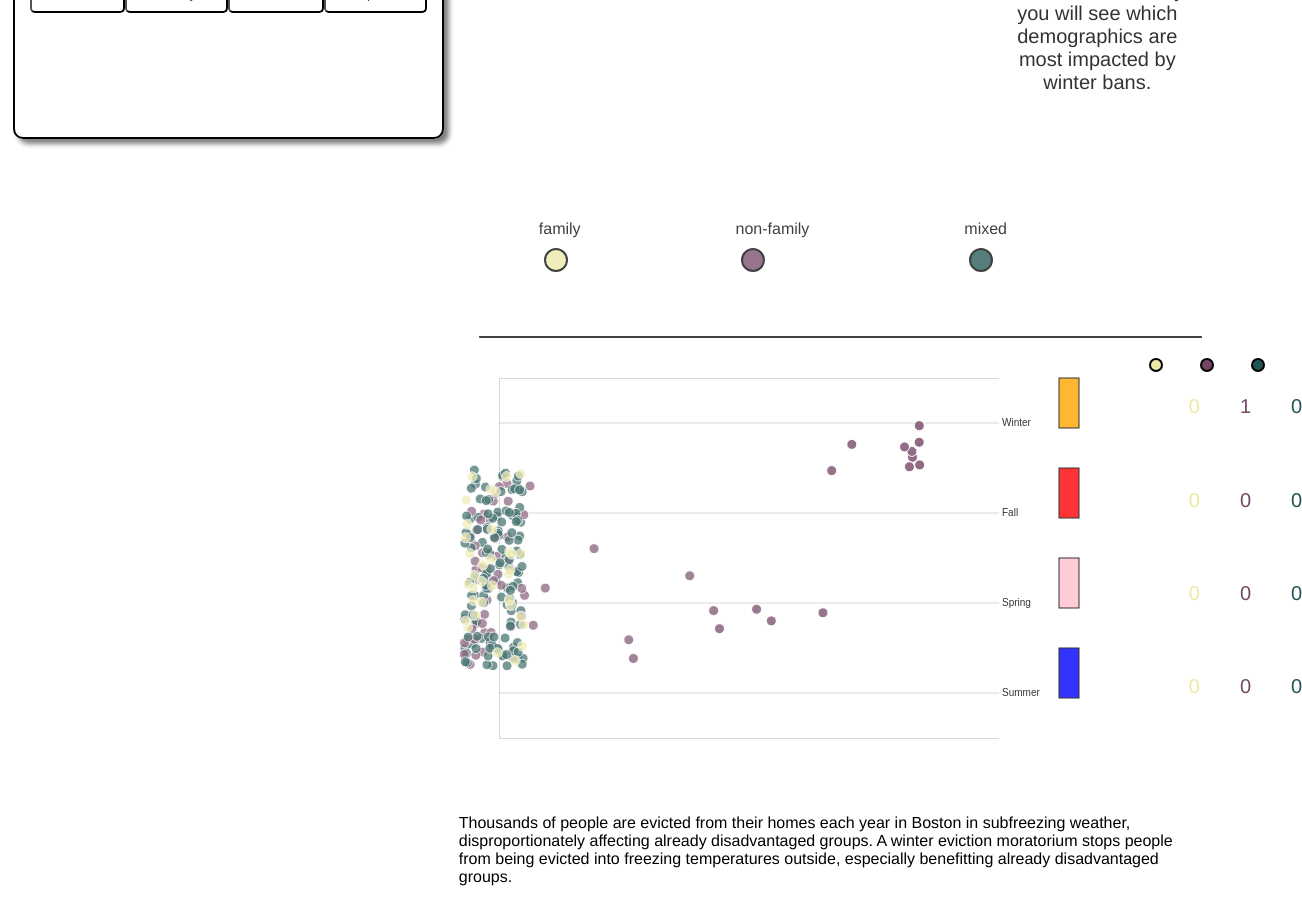
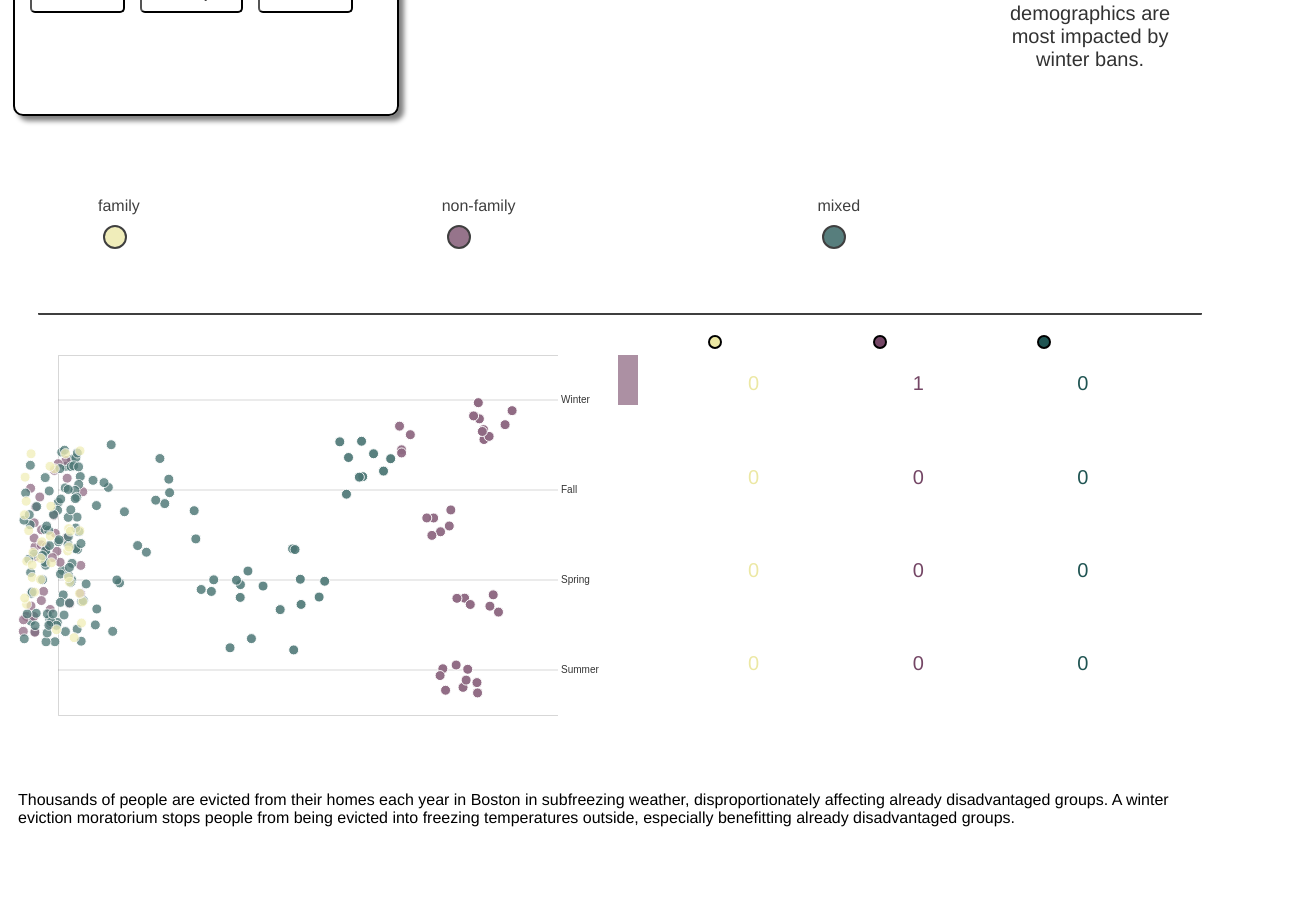
Before and after one commit to tedletsou/fp3, a SvelteKit app: page / in a window 1280 px wide. Shown: the part 860-1784 px from the top of the page, 1302 px wide, since content can reach past the window. Built offline with nearby package versions, Linux system fonts and the light colour scheme.

Commit message:
updated the dot animation

```diff
--- a/src/routes/DotAnimation.svelte
+++ b/src/routes/DotAnimation.svelte
@@ -31,11 +31,16 @@
         right: width - margin.right
     };
     let yScale = d3.scaleBand();
-    let summer_dots_count = [];
-    let spring_dots_count = [];
-    let fall_dots_count = [];
-    let winter_dots_count = [];
+    // let summer_dots_count = [];
+    // let spring_dots_count = [];
+    // let fall_dots_count = [];
+    // let winter_dots_count = [];
     let categoryScale = d3.scaleBand();
+    // let sum = 0;
+
+
+    // calculate the total number of winter, fall, spring, and summer evictions
+    // and then given the index
 
     // Define your custom colors
     // '#46A09E', yellow
@@ -94,46 +99,29 @@
             // gets the corresponding index for the category
             let category_type = categoryType(data, metric);
             let category_index = categoryScale( category_type);
-            // console.log("category index: ", category_index);
-            // console.log("summer dots count: ", summer_dots_count);
-            // console.log("spring dots count: ", spring_dots_count);
-            // console.log("fall dots count: ", fall_dots_count);
-            // console.log("winter dots count: ", winter_dots_count);
 
             // checks if eviction was during summer
             if ( convertMonthToTemp(data.month) === "Summer")
             {
-                // console.log("I am a summer eviction!!!");
                 summer_dots_count[category_index] +=1;
-                // console.log(summer_dots);
-                // console.log();
             }
 
             // checks if eviction was during spring
             else if (convertMonthToTemp(data.month) === "Spring")
             {
-                // console.log("I am a spring eviction!!!");
                 spring_dots_count[category_index] +=1;
-                // console.log(spring_dots);
-                // console.log();
             }
 
             // checks if eviction was during fall
             else if (convertMonthToTemp(data.month) === "Fall")
             {
-                // console.log("I am a fall eviction!!!");
                 fall_dots_count[category_index] +=1;
-                // console.log(fall_dots);
-                // console.log();
             }
 
             // checks if eviction was during winter
             if (convertMonthToTemp(data.month) === "Winter")
             {
-                // console.log("I am a winter eviction!!!");
                 winter_dots_count[category_index] +=1;
-                // console.log(winter_dots);
-                // console.log();
             }
         }
 
@@ -206,10 +194,30 @@
             return "Summer";
         }
     }
-    function updateDotCount(dot, index)
+
+    function computeSum(season_array)
     {
+        let sum = 0;
 
-        num_dots +=1;
+        for (let element of season_array)
+        {
+            sum+= element;
+        }
+
+        return sum;
+    }
+
+    // calculates the proportions from the previous categories for the dot animation
+    function previousHeight(index, season_array)
+    {
+        let total_proportions = 0;
+
+        for (let i = index; i > 0; i--)
+        {
+            total_proportions += (season_array[i-1] / computeSum(season_array));
+        }
+
+        return total_proportions;
     }
 
 </script>
@@ -218,10 +226,7 @@
 @keyframes moveCircles{
 
     100%{
-        /* fill: var(--seasonColor); */
         opacity: 100%;
-        /* transform: scale(1.5); */
-        /* opacity: 0%; */
     }
     to{
         /* final x position of cirlce */
@@ -237,7 +242,7 @@
     opacity: 75%;
     /* animation: moveCircles 20s  ease-in-out; */
     animation: moveCircles 5s ease-in-out;
-    animation-delay: calc(var(--index) * 200ms);
+    animation-delay: calc(var(--index) * 50ms);
     animation-iteration-count: 1;
     animation-fill-mode: forwards;
 }
@@ -318,9 +323,42 @@
     }
 }
 
+rect.Winter
+{
+    height: calc(var(--winter_height) * 50px);
+    /* transition: opacity 5s ease-in-out 1s; */
+
+    animation: rectangleTransitions 6s ease-in;
+    /* animation-delay: 1s; */
+}
+
+rect.Summer
+{
+    height: calc(var(--summer_height) *50px);
+    /* transition: opacity 5s ease-in-out 1s; */
+    animation: rectangleTransitions 6s ease-in;
+    /* animation-delay: 1s; */
+}
+
+rect.Spring
+{
+    height: calc(var(--spring_height) * 50px);
+    /* transition: opacity 5s ease-in-out 1s; */
+    animation: rectangleTransitions 6s ease-in;
+    /* animation-delay: 1s; */
+}
+
+rect.Fall
+{
+    height: calc(var(--fall_height) * 50px);
+    /* transition: opacity 5s ease-in-out 1s; */
+
+    animation: rectangleTransitions 6s ease-in;
+    /* animation-delay: 1s; */
+}
+
 svg{
     margin-bottom: 20px;
-
 }
 
 .percent_labels{
@@ -336,7 +374,7 @@ svg{
         {/each}
     </section>
 
-    <dl id="eviction-tooltip" class="info tooltip"
+    <!-- <dl id="eviction-tooltip" class="info tooltip"
         hidden={hoveredIndex === -1}
         bind:this={evictionTooltip}
         style="top:{tooltipPosition.y}px; left:{tooltipPosition.x}px">
@@ -349,7 +387,7 @@ svg{
         <dt>Eviction Year</dt>
         <dd> { hoveredEviction.year } </dd>
 
-    </dl>
+    </dl> -->
 
     <div class="entire_visualization">
         <section class="visual">
@@ -389,40 +427,98 @@ svg{
                     /> -->
                 {/each}
 
-                {#each temp_bins as bin}
-                    <rect
-                    x={ 600 }
-                    y={ yScale(bin) }
-                    width={boxWidth}
-                    height={boxHeight}
-                    stroke="black"
-                    fill={monthColor(bin)}
-                    />
+                {#each temp_bins as season}
+                    {#each bins as category, i}
+                        {#if season === "Winter"}
+                            <rect
+                                class="{season}"
+                                id="{category}"
+                                x={ 600 }
+                                y={yScale(season) + previousHeight(i, winter_dots_count)*50}
+                                width={boxWidth}
+                                style="
+                                --winter_height:{ winter_dots_count[i] / computeSum(winter_dots_count) };
+                                --summer_height: { summer_dots_count[i] / computeSum(summer_dots_count) };
+                                --spring_height: { spring_dots_count[i] / computeSum(spring_dots_count) };
+                                --fall_height: { fall_dots_count[i] / computeSum(fall_dots_count) };
+                                "
+                                fill={fillColor(category)}
+                            />
+                        {/if}
+                        {#if season === "Fall"}
+                            <rect
+                                class="{season}"
+                                id="{category}"
+                                x={ 600 }
+                                y={yScale(season) + previousHeight(i, fall_dots_count)*50}
+                                width={boxWidth}
+                                style="
+                                --winter_height:{ winter_dots_count[i] / computeSum(winter_dots_count) };
+                                --summer_height: { summer_dots_count[i] / computeSum(summer_dots_count) };
+                                --spring_height: { spring_dots_count[i] / computeSum(spring_dots_count) };
+                                --fall_height: { fall_dots_count[i] / computeSum(fall_dots_count) };
+                                "
+                                fill={fillColor(category)}
+                            />
+                        {/if}
+                        {#if season === "Spring"}
+                            <rect
+                                class="{season}"
+                                id="{category}"
+                                x={ 600 }
+                                y={yScale(season) + previousHeight(i, spring_dots_count)*50}
+                                width={boxWidth}
+                                style="
+                                --winter_height:{ winter_dots_count[i] / computeSum(winter_dots_count) };
+                                --summer_height: { summer_dots_count[i] / computeSum(summer_dots_count) };
+                                --spring_height: { spring_dots_count[i] / computeSum(spring_dots_count) };
+                                --fall_height: { fall_dots_count[i] / computeSum(fall_dots_count) };
+                                "
+                                fill={fillColor(category)}
+                            />
+                        {/if}
+
+                        {#if season === "Summer"}
+                        <rect
+                            class="{season}"
+                            id="{category}"
+                            x={ 600 }
+                            y={yScale(season) + previousHeight(i, summer_dots_count)*50}
+                            width={boxWidth}
+                            style="
+                            --winter_height:{ winter_dots_count[i] / computeSum(winter_dots_count) };
+                            --summer_height: { summer_dots_count[i] / computeSum(summer_dots_count) };
+                            --spring_height: { spring_dots_count[i] / computeSum(spring_dots_count) };
+                            --fall_height: { fall_dots_count[i] / computeSum(fall_dots_count) };
+                            "
+                            fill={fillColor(category)}
+                        />
+                    {/if}
+
+
+                    {/each}
                 {/each}
             </svg>
         </section>
         <section class="temp_legend">
+
+            <!-- COULD REMOVE THIS  -->
             {#each bins as bin, i}
-                <!-- <dt>{bin}</dt> -->
                 <div
                     class="bin_circles"
                     style="background-color:{fillColor(bin)}"
                 />
             {/each}
 
+            <!-- END OF SECTION TO POTENTIALLY REMOVE -->
+
             {#each temp_bins.reverse() as b, index}
-                {console.log("row: ", index)}
 
                 {#each bins as bin, i}
 
-                    <!-- {console.log("season", bin)}
-                    {console.log("column: ", i)} -->
-
                     {#if b === "Summer"}
-
                         <dd class="percent_labels" style="--season_color: {fillColor(bin)};">{summer_dots_count[i]}</dd>
                     {/if}
-
                     {#if b === "Spring"}
                         <dd class="percent_labels" style="--season_color: {fillColor(bin)};">{spring_dots_count[i]}</dd>
                     {/if}
--- a/static/style.css
+++ b/static/style.css
@@ -6,7 +6,7 @@
 
 h2.meta{
     font-size: 50px;
-    font-family: 'Helvetica Neue';
+    font-family: 'Helvetica';
 }
 
 .meta_legend{
@@ -18,7 +18,7 @@ h2.meta{
         font-size: 15px;
         text-transform: uppercase;
         color: rgb(99, 99, 99);
-        font-family: 'Helvetica Neue';
+        font-family: 'Helvetica';
     }
 
     dt{
@@ -72,7 +72,7 @@ h2.meta{
         padding-bottom: 10px;
         background-color: transparent;
         border-radius: 5px;
-        font-family: 'Helvetica Neue';
+        font-family: 'Helvetica';
     }
 }
 
@@ -91,7 +91,7 @@ h2.meta{
         padding-bottom: 10px;
         background-color: transparent;
         border-radius: 5px;
-        font-family: 'Helvetica Neue';
+        font-family: 'Helvetica';
     }
 }
 
@@ -110,7 +110,7 @@ h2.meta{
         padding-bottom: 10px;
         background-color: transparent;
         border-radius: 5px;
-        font-family: 'Helvetica Neue';
+        font-family: 'Helvetica';
     }
 }
 
@@ -129,7 +129,7 @@ h2.meta{
         padding-bottom: 5px;
         background-color: transparent;
         border-radius: 5px;
-        font-family: 'Helvetica Neue';
+        font-family: 'Helvetica';
     }
 }
 
@@ -176,7 +176,7 @@ dl.info
     backdrop-filter: blur(10px);
     margin:0px;
     padding:5px;
-    font-family: 'Helvetica Neue';
+    font-family: 'Helvetica';
     transition-duration: 50ms;
     transition-property: opacity, visibility;
 
@@ -221,7 +221,7 @@ dl.info
         font-size: 15px;
         text-transform: uppercase;
         color: rgb(99, 99, 99);
-        font-family: 'Helvetica Neue';
+        font-family: 'Helvetica';
     }
 
     dt{
@@ -238,7 +238,7 @@ div.full_page{
     margin-bottom: 100px;
     margin-right: 50px;
     /* margin-left: 50px; */
-    font-family: 'Helvetica Neue';
+    font-family: 'Helvetica';
 }
 
 .narrative1{
@@ -330,7 +330,7 @@ div.full_page{
     .slider_label{
         font-style: italic;
         font-size: 25px;
-        font-family: 'Helvetica Neue';
+        font-family: 'Helvetica';
     }
 }
 
@@ -350,7 +350,7 @@ div.full_page{
 }
 
 .eviction_animation{
-    grid-column: 2 / -1;
+    grid-column: 1 / -1;
 }
 
 div.full_graph{
@@ -364,3 +364,15 @@ div.full_graph{
         grid-row: 3;
     }
 }
+
+@keyframes rectangleTransitions{
+
+    0%
+    {
+        opacity: 0;
+    }
+    100%{
+        opacity: 1;
+    }
+
+}
```
Also changed, not shown: src/routes/+page.svelte (+4 -4 lines).
